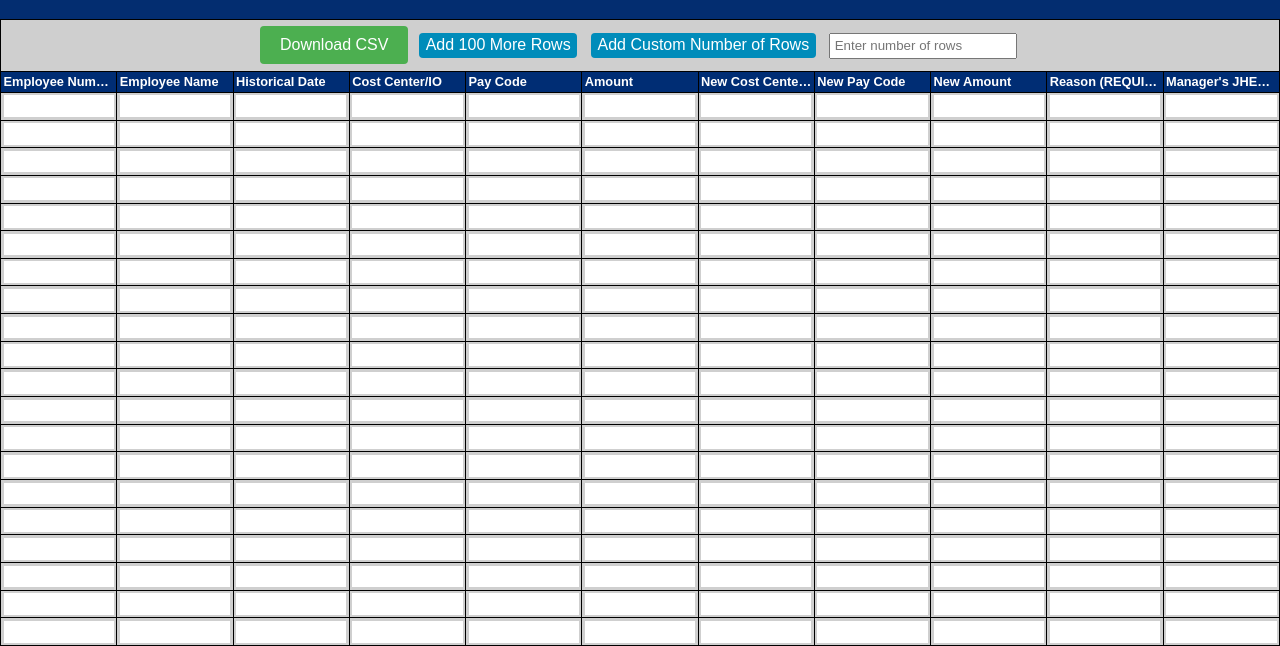
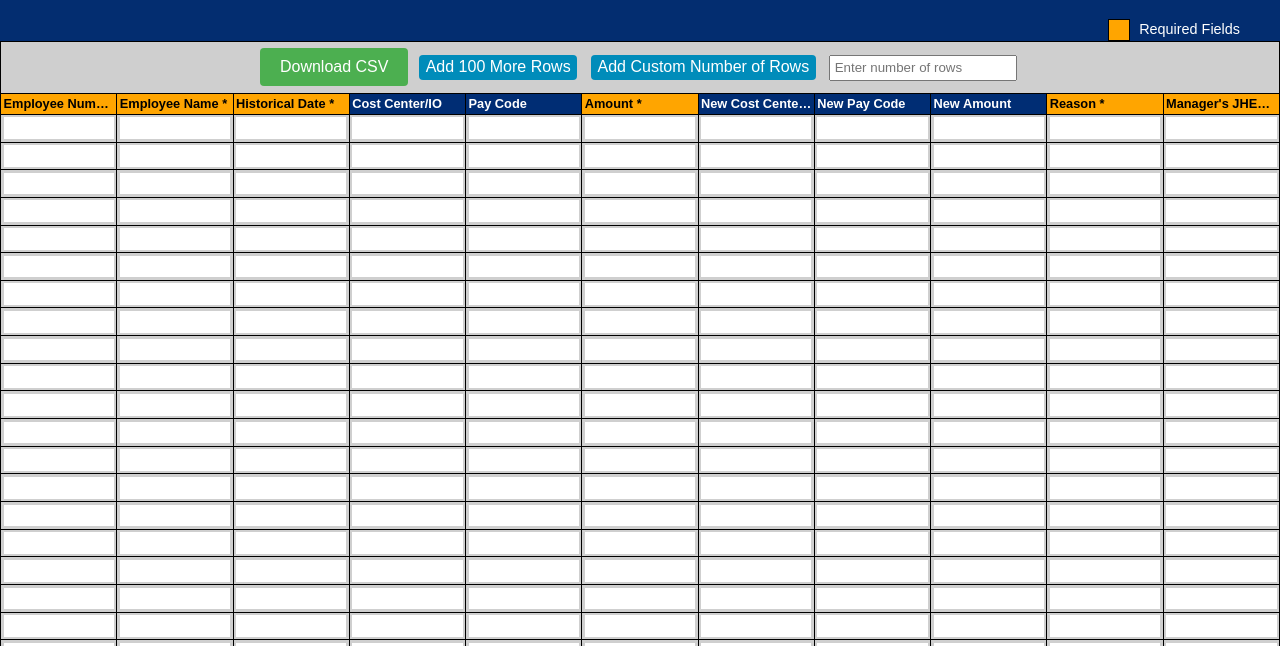
Before and after one commit to Acacel-Conawasse/BulkEditWeb, a plain HTML site: page index.html in a window 1280 px wide. Shown: the part 131-777 px from the top of the page. Drawn offline with Linux system fonts and the light colour scheme.

Commit message:
Added required fields.

```diff
--- a/index.html
+++ b/index.html
@@ -7,8 +7,14 @@
 </head>
 <body>
     <header>
-        <img src="JHWorksLogo.png" alt="JH Works Logo" align="Center">
+        <img src="JHWorksLogo.png" alt="JH Works Logo"  align="Center">
         <h1>Historical Bulk Edit Form</h1>
+        <!-- Color Legend Section -->
+        <div class="color-legend">
+            <span class="legend-item">
+                <span class="legend-color required-color"></span> Required Fields
+            </span>
+        </div>
     </header>
 
     <table id="bulkEditForm">
@@ -23,17 +29,17 @@
             </tr>
             <tr>
                 <!-- Header cells -->
-                <th>Employee Number</th>
-                <th>Employee Name</th>
-                <th>Historical Date</th>
+                <th class="required-field">Employee Number *</th>
+                <th class="required-field">Employee Name *</th>
+                <th class="required-field">Historical Date *</th>
                 <th>Cost Center/IO</th>
                 <th>Pay Code</th>
-                <th>Amount</th>
+                <th class="required-field">Amount *</th>
                 <th>New Cost Center/IO</th>
                 <th>New Pay Code</th>
                 <th>New Amount</th>
-                <th>Reason (REQUIRED FIELD)</th>
-                <th>Manager's JHED ID</th>
+                <th class="required-field">Reason *</th>
+                <th class="required-field">Manager's JHED ID *</th>
             </tr>
         </thead>
         <tbody>
--- a/script.js
+++ b/script.js
@@ -87,6 +87,7 @@ function validateInput(value, columnIndex) {
     switch (columnIndex) {
         case 0: return { isValid: /^\d{8}$/.test(value), message: 'Employee Number must be 8 digits' };
         case 1: return { isValid: /^[a-zA-Z\s]+$/.test(value), message: 'Invalid name format' };
+
         // Extend cases for other columns based on specific validation rules
         default: return { isValid: true, message: '' };
     }
--- a/style.css
+++ b/style.css
@@ -26,6 +26,11 @@ th {
     background-color: #002d74; /* Updated background color */
     color: #ffffff; /* Updated text color */
 }
+/* Required field column headers */
+.required-field {
+  background-color: orange; /* Make required field headers orange */
+  color: #000; /* Black text color for better contrast */
+}
 td {
     background-color: #cfcfcf;
 }
@@ -41,7 +46,7 @@ input[type="text"] {
     box-sizing: border-box;
 }
 input[type="text"]:focus {
-    outline: 2px solid #002d74;
+    outline: 2px solid #05da05;
 }
 .invalid {
     background-color: red; /* or border: 2px solid red; depending on your preference */
@@ -68,6 +73,32 @@ tfoot td {
 thead td {
     text-align: center;
 }
+.color-legend {
+  margin-top: 10px;
+  text-align: right; /* Aligns the legend text to the right */
+  font-size: 0.9em;
+  color: #FFFFFF; /* Assuming a dark background, so text is white for contrast */
+  padding-right: 20px; /* Adds some padding on the right for spacing from the edge */
+}
+
+.legend-item {
+  display: inline-block;
+  margin-right: 20px; /* Adds spacing between multiple legend items if you add more */
+}
+
+.legend-color {
+  display: inline-block;
+  width: 20px;
+  height: 20px;
+  border: 1px solid #000; /* Optional: adds a border around the color sample */
+  margin-right: 5px;
+  vertical-align: middle;
+}
+
+.required-color {
+  background-color: orange;
+}
+
 /* General button styling */
 button {
     color: white;
@@ -95,6 +126,7 @@ button {
 .add-custom {
     background-color: #008CBA; /* Blue, same as add rows for consistency */
 }
+
 /* Specific button colors */
 #downloadCsv1 {
     background-color: #4CAF50; /* Green */
```
